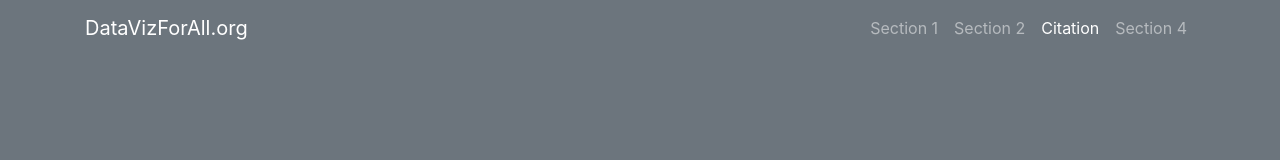
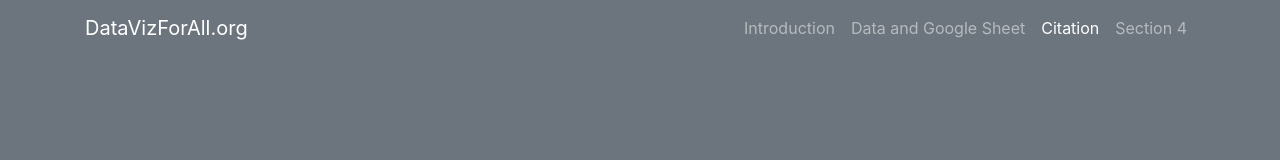
Before and after one commit to jamesyarussi/JamesTempQuiz, a plain HTML site: page index.html in a window 1280 px wide. Shown: the top 160 px of the page. Drawn offline with nearby package versions, Linux system fonts and the light colour scheme.

Commit message:
Update index.html

```diff
--- a/index.html
+++ b/index.html
@@ -34,10 +34,10 @@
       <div class="collapse navbar-collapse" id="navbarResponsive">
         <ul class="navbar-nav ml-auto">
           <li class="nav-item">
-            <a class="nav-link js-scroll-trigger" href="#section1">Section 1</a>
+            <a class="nav-link js-scroll-trigger" href="#section1">Introduction</a>
           </li>
           <li class="nav-item">
-            <a class="nav-link js-scroll-trigger" href="#section2">Section 2</a>
+            <a class="nav-link js-scroll-trigger" href="#section2">Data and Google Sheet</a>
           </li>
           <li class="nav-item">
             <a class="nav-link js-scroll-trigger" href="#section3">Citation</a>
```
